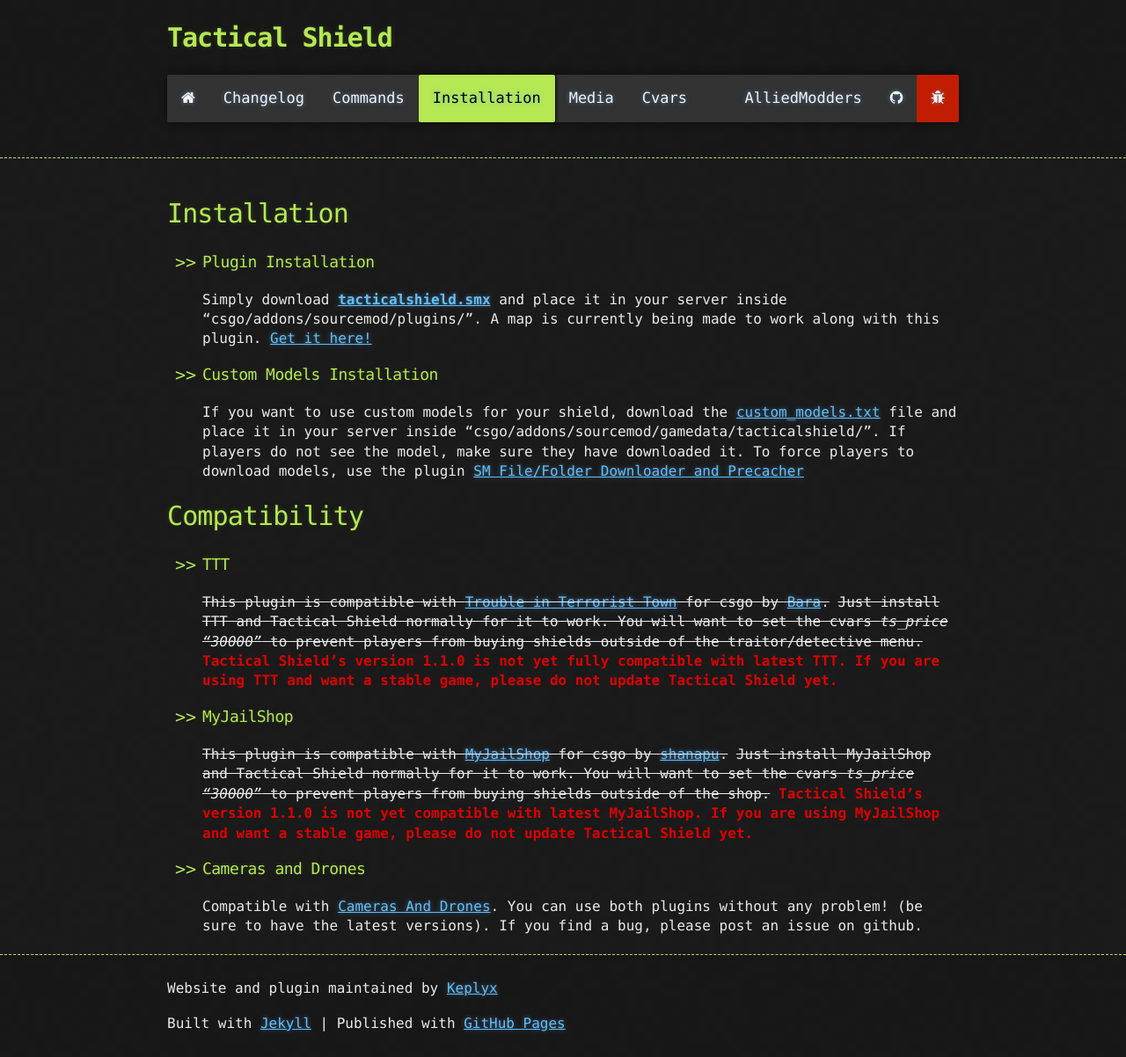
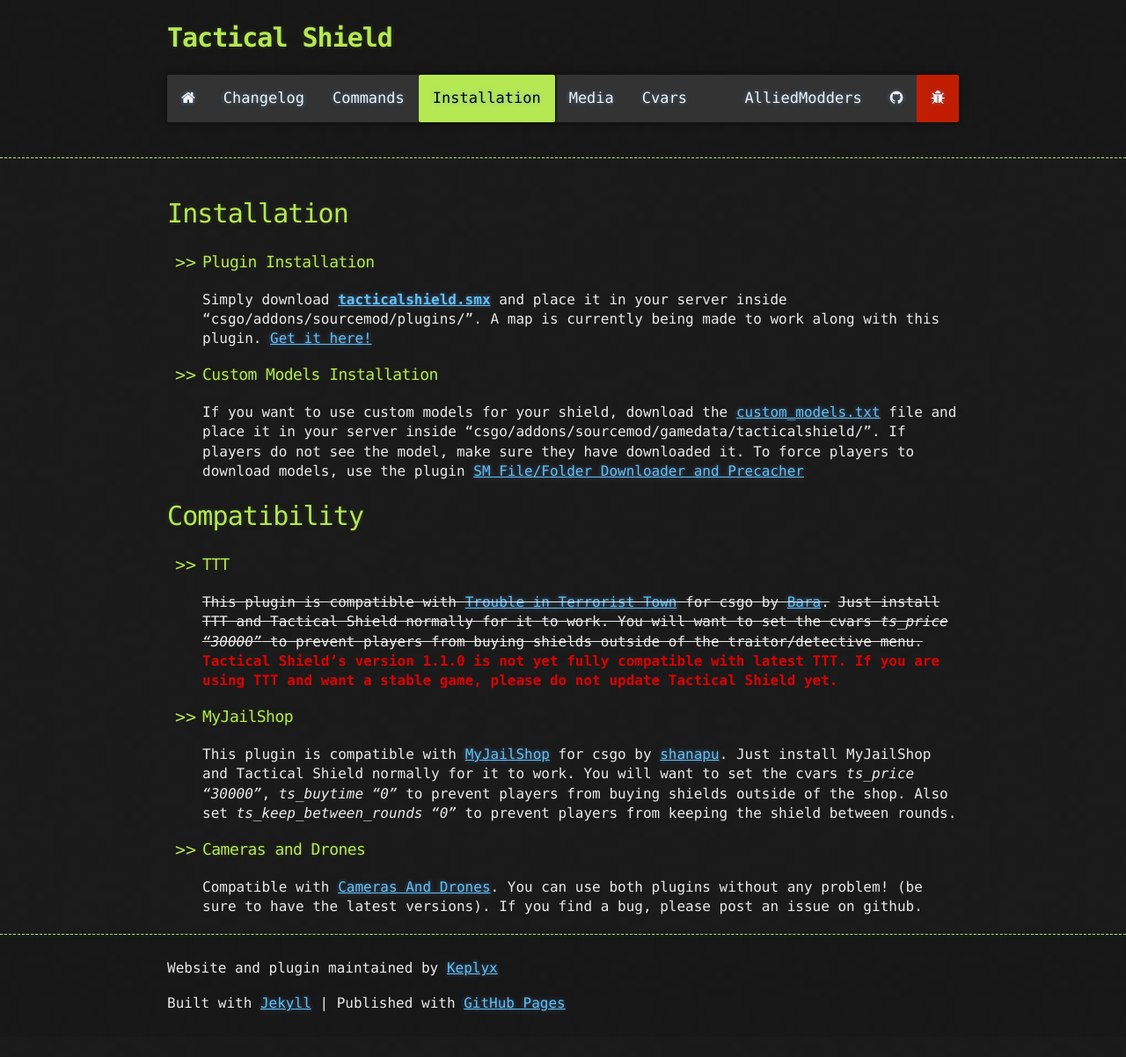
Before and after one commit to Keplyx/TacticalShield, a Jekyll site: the page built from docs/installation.md, in a window 1280 px wide. Shown: the whole page at 88% size. Built offline with Jekyll 4.4.1, drawn with Linux system fonts in a browser that asks for light colours; the repository's description, which GitHub fills in, is left out; after the commit the page ends 1179 px from its top, so only the background shows below that.

Commit message:
Updated website for MyJailShop compatibility

```diff
--- a/docs/installation.md
+++ b/docs/installation.md
@@ -24,10 +24,9 @@ You will want to set the cvars *ts_price "30000"* to prevent players from buying
 <span class='warning-text'>Tactical Shield's version 1.1.0 is not yet fully compatible with latest TTT. If you are using TTT and want a stable game, please do not update Tactical Shield yet.</span>
 
  * ### MyJailShop
-~~This plugin is compatible with [MyJailShop](https://github.com/shanapu/MyJailShop) for csgo by [shanapu](https://github.com/shanapu).~~
-~~Just install MyJailShop and Tactical Shield normally for it to work.
-You will want to set the cvars *ts_price "30000"* to prevent players from buying shields outside of the shop.~~
-<span class='warning-text'>Tactical Shield's version 1.1.0 is not yet compatible with latest MyJailShop. If you are using MyJailShop and want a stable game, please do not update Tactical Shield yet.</span>
+This plugin is compatible with [MyJailShop](https://github.com/shanapu/MyJailShop) for csgo by [shanapu](https://github.com/shanapu).
+Just install MyJailShop and Tactical Shield normally for it to work.
+You will want to set the cvars *ts_price "30000"*, *ts_buytime "0"* to prevent players from buying shields outside of the shop. Also set *ts_keep_between_rounds "0"* to prevent players from keeping the shield between rounds.
 
  * ### Cameras and Drones
 Compatible with [Cameras And Drones](https://keplyx.github.io/cameras-and-drones/).
```
Also changed, not shown: 5 other files.
